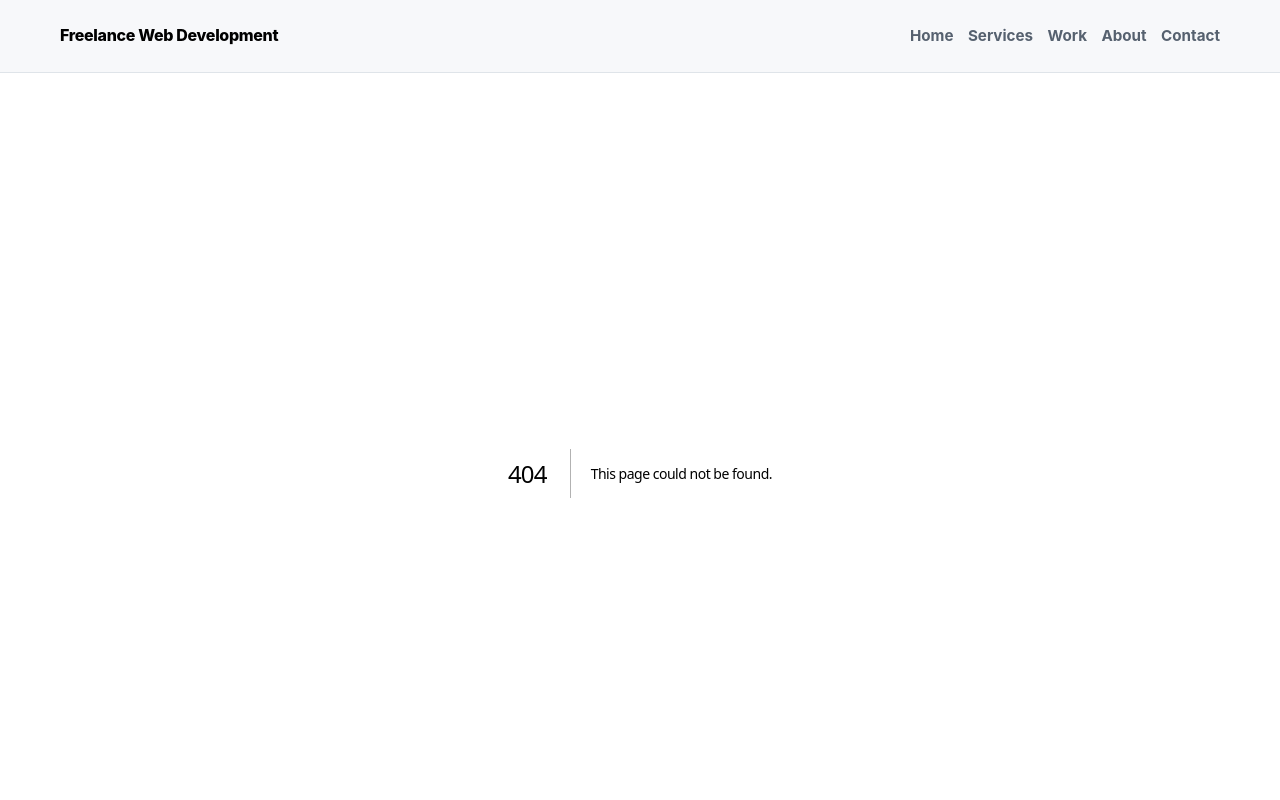
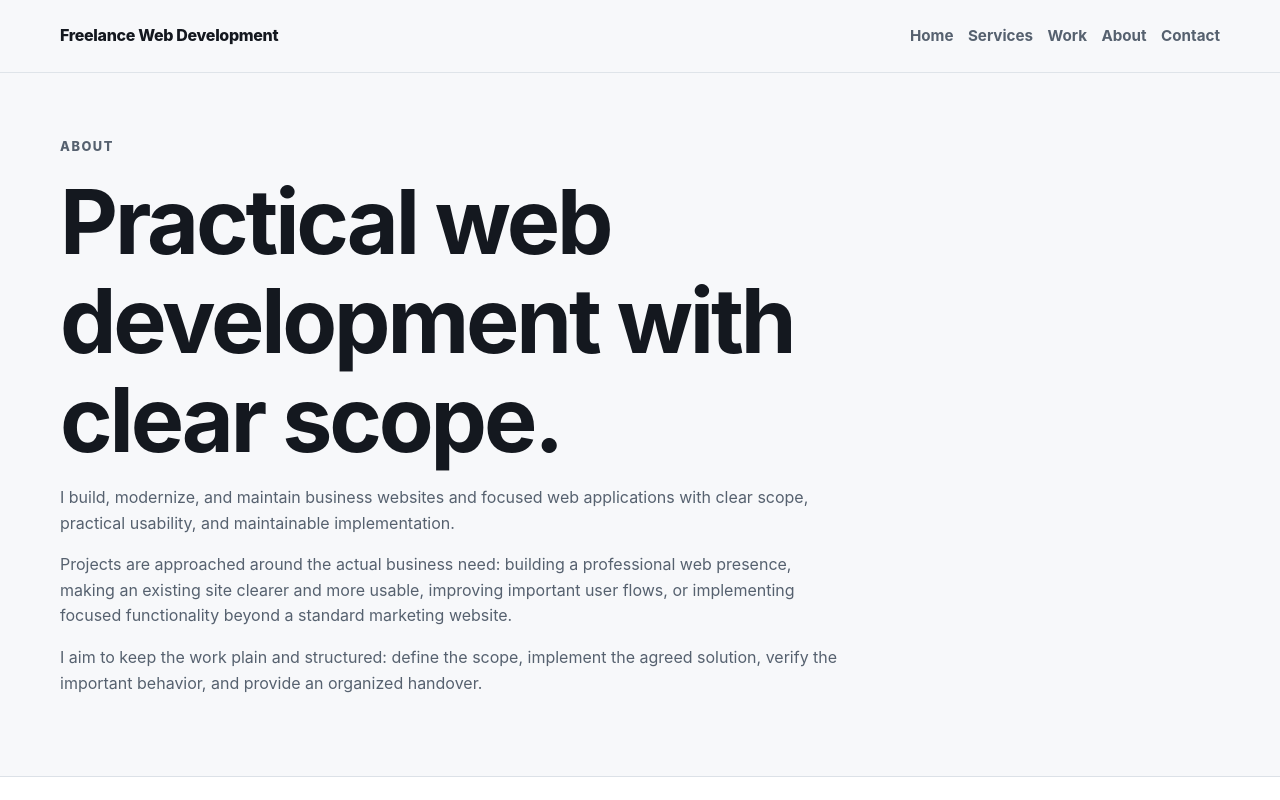
Before and after one commit to shahid1995/freelance-web-business, a Next.js app in the folder website/: page /about in a window 1280 px wide. Before the commit this address had no page. Shown: the top 800 px of the page. Built offline with nearby package versions, Linux system fonts and the light colour scheme.

Commit message:
feat: add approved positioning about route

```diff
--- /dev/null
+++ b/website/app/about/page.tsx
@@ -0,0 +1,33 @@
+export const metadata = {
+  title: "About",
+  description: "The business approach behind the public portfolio.",
+};
+
+export default function AboutPage() {
+  return (
+    <section className="section">
+      <div className="container">
+        <div className="prose">
+          <p className="eyebrow">About</p>
+          <h1>Practical web development with clear scope.</h1>
+          <p>
+            I build, modernize, and maintain business websites and focused web
+            applications with clear scope, practical usability, and
+            maintainable implementation.
+          </p>
+          <p>
+            Projects are approached around the actual business need: building a
+            professional web presence, making an existing site clearer and more
+            usable, improving important user flows, or implementing focused
+            functionality beyond a standard marketing website.
+          </p>
+          <p>
+            I aim to keep the work plain and structured: define the scope,
+            implement the agreed solution, verify the important behavior, and
+            provide an organized handover.
+          </p>
+        </div>
+      </div>
+    </section>
+  );
+}
```
